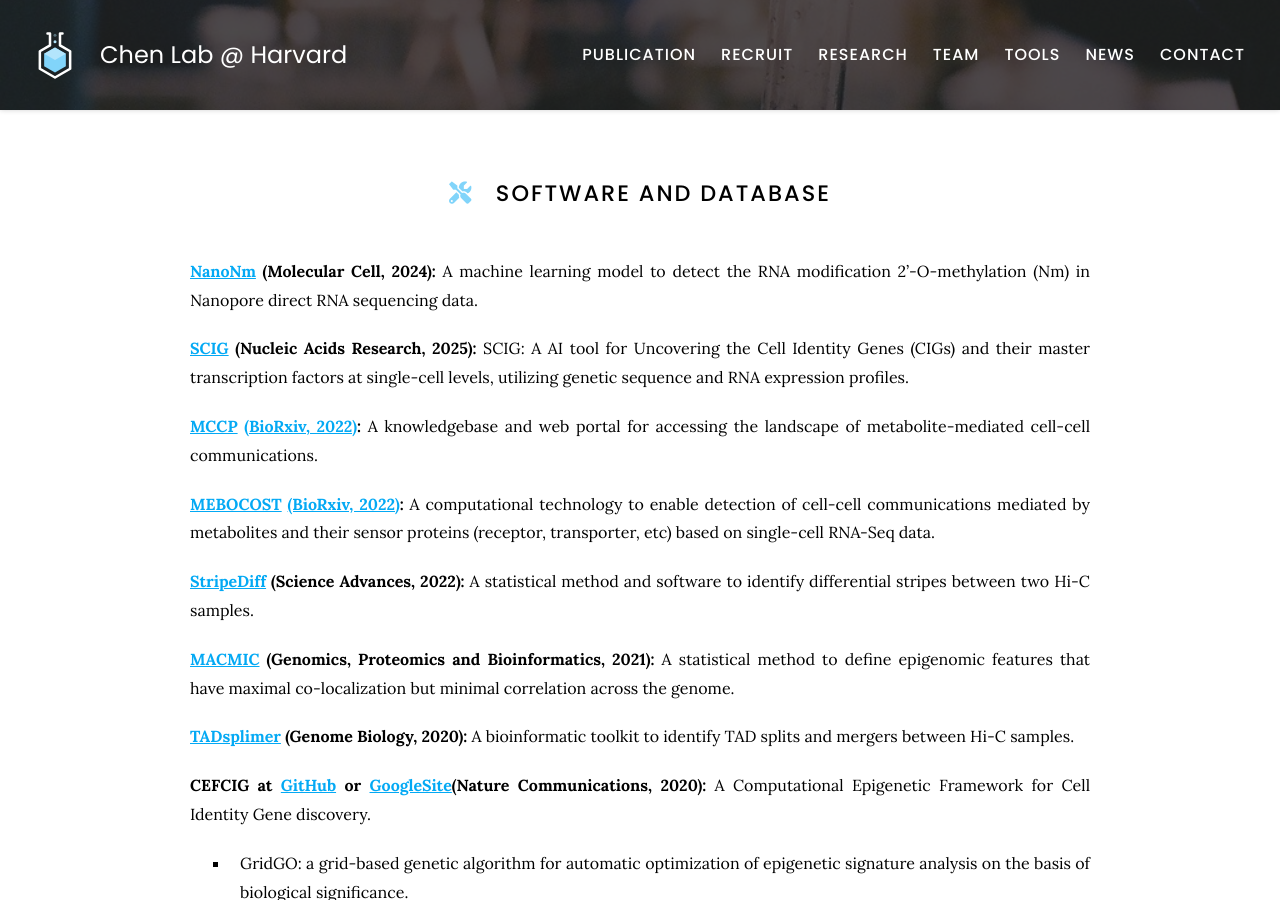
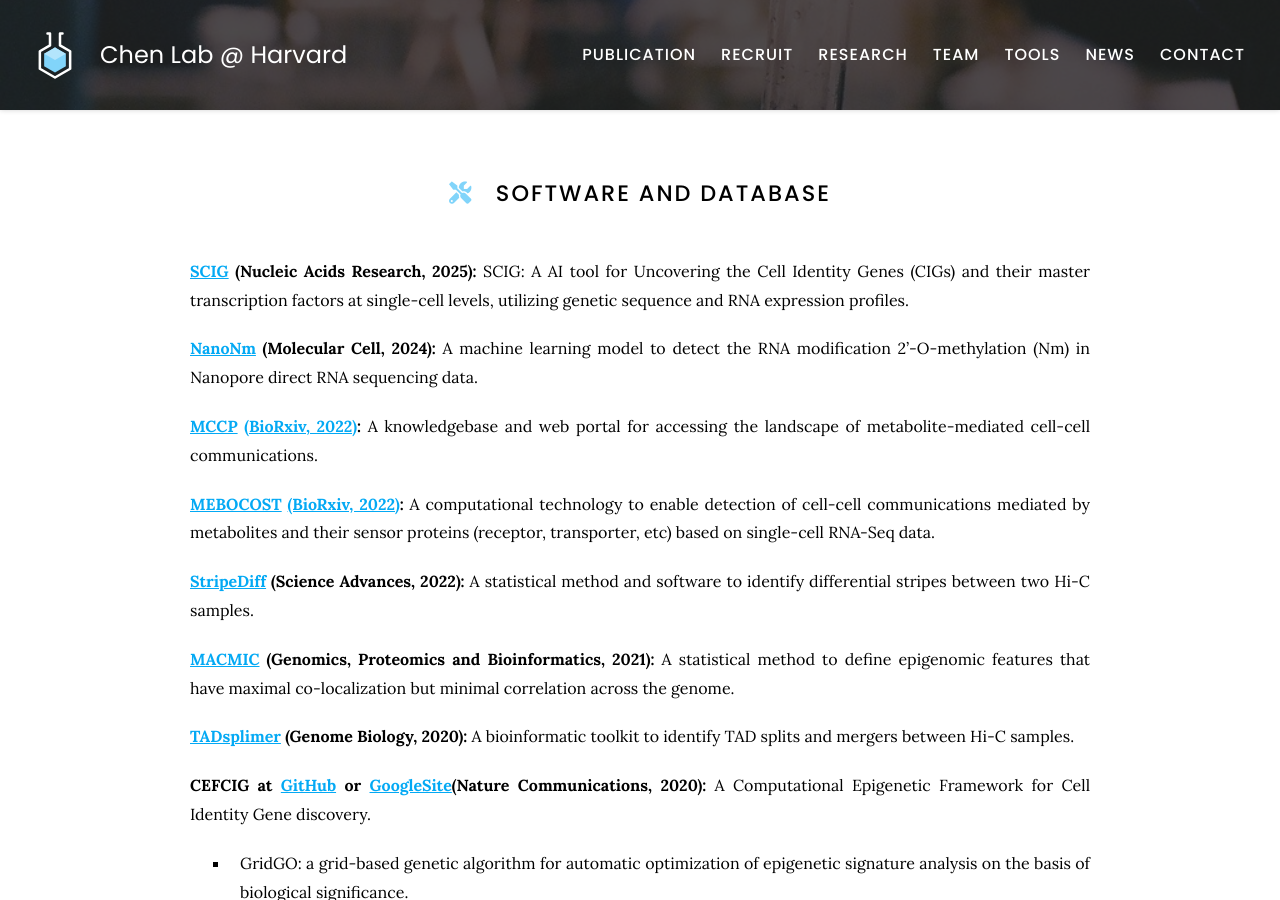
Before and after one commit to kaifuchenlab/kaifuchenlab.github.io, a Jekyll site: the page built from 4.tools/index.md, in a window 1280 px wide and 900 px high. Built offline with Jekyll 4.4.1, drawn with Linux system fonts in a browser that asks for light colours.

```diff
--- a/4.tools/index.md
+++ b/4.tools/index.md
@@ -8,11 +8,11 @@ nav:
 # <i class="fas fa-tools"></i>Software and Database
 
 
+**[SCIG](https://github.com/kaifuchenlab/SCIG) (Nucleic Acids Research, 2025):**
+SCIG: A AI tool for Uncovering the Cell Identity Genes (CIGs) and their master transcription factors at single-cell levels, utilizing genetic sequence and RNA expression profiles.
+
 **[NanoNm](https://github.com/kaifuchenlab/NanoNm) (Molecular Cell, 2024):**
 A machine learning model to detect the RNA modification 2'-O-methylation (Nm) in Nanopore direct RNA sequencing data.
-
-**[SCIG](https://github.com/kaifuchenlab/SCIG) (Nucleic Acids Research, 2025):**
-SCIG: A AI tool for Uncovering the Cell Identity Genes (CIGs) and their master transcription factors at single-cell levels, utilizing genetic sequence and RNA expression profiles.
 
 **[MCCP](http://cbp-kfc.org/mccp) [(BioRxiv, 2022)](https://www.biorxiv.org/content/10.1101/2022.05.30.494067v1):**
 A knowledgebase and web portal for accessing the landscape of metabolite-mediated cell-cell communications.
```
